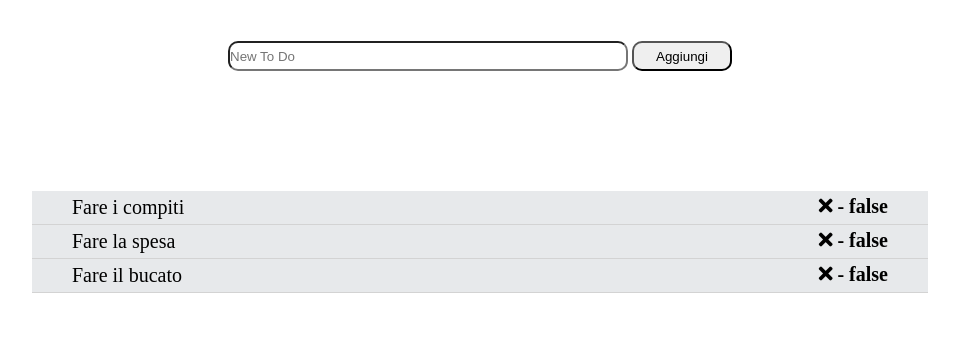
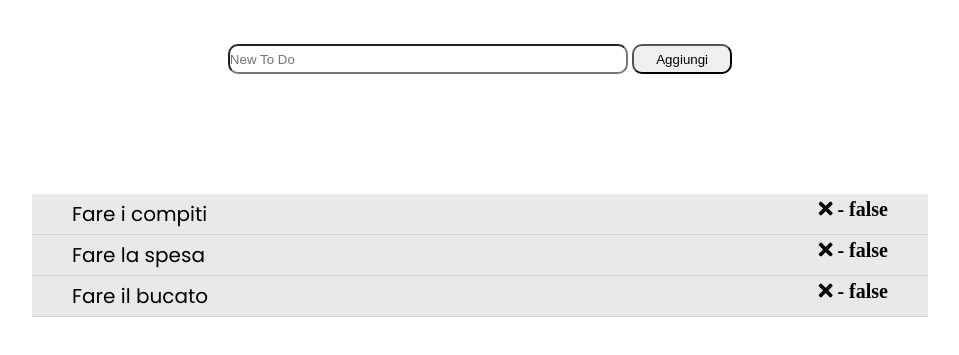
Before and after one commit to AlbertoZanola96/vue-todolist, a plain HTML site: page index.html in a window 1280 px wide. Shown: the part 191-546 px from the top of the page, without its empty margins (160-1119 px from the left). Drawn offline with nearby package versions, Linux system fonts and the light colour scheme.

Commit message:
Completamento esercizio base

```diff
--- a/css/style.css
+++ b/css/style.css
@@ -2,6 +2,10 @@
     margin: 0;
     padding: 0;
     box-sizing: border-box;
+}
+
+body {
+    font-family: 'Poppins', sans-serif;
 }
 
 .container {
--- a/index.html
+++ b/index.html
@@ -6,6 +6,9 @@
     <meta name="viewport" content="width=device-width, initial-scale=1.0">
     <link rel="stylesheet" href="https://cdnjs.cloudflare.com/ajax/libs/font-awesome/5.15.4/css/all.min.css" integrity="sha512-1ycn6IcaQQ40/MKBW2W4Rhis/DbILU74C1vSrLJxCq57o941Ym01SwNsOMqvEBFlcgUa6xLiPY/NS5R+E6ztJQ==" crossorigin="anonymous" referrerpolicy="no-referrer" />
     <link rel="stylesheet" href="css/style.css">
+    <link rel="preconnect" href="https://fonts.googleapis.com">
+    <link rel="preconnect" href="https://fonts.gstatic.com" crossorigin>
+    <link href="https://fonts.googleapis.com/css2?family=Poppins:ital,wght@0,100;0,200;0,300;0,400;0,500;0,600;0,700;0,800;0,900;1,100;1,200;1,300;1,400;1,500;1,600;1,700;1,800;1,900&display=swap" rel="stylesheet">
     <title>To Do List</title>
 </head>
 <body>
```
